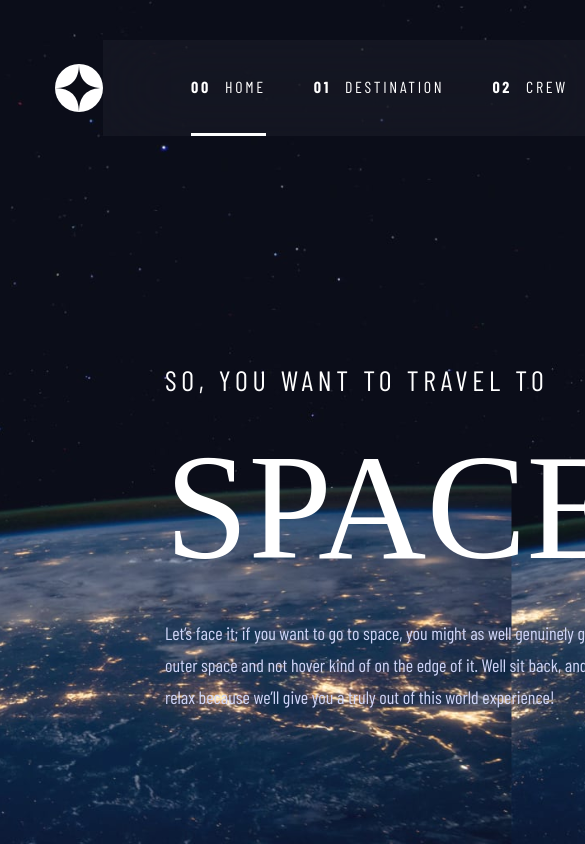
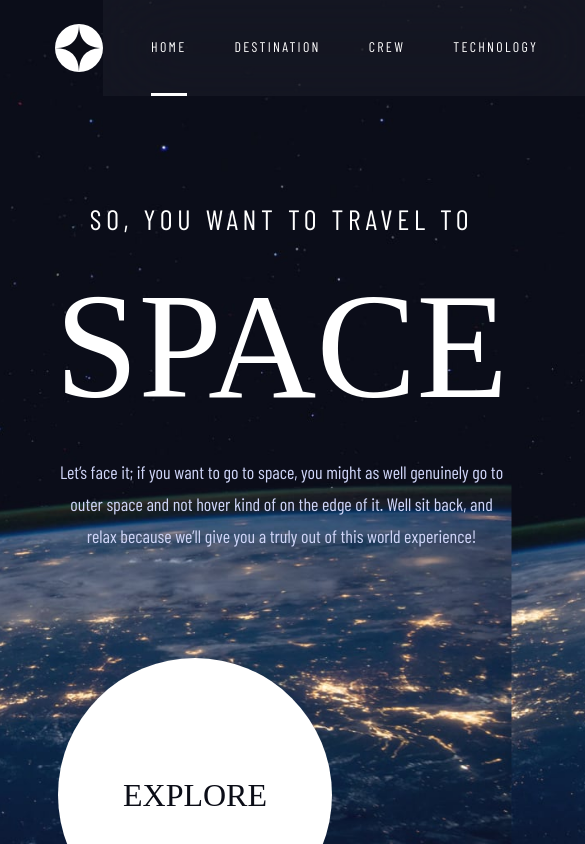
Before and after one commit to theritikshah/space-tourism, a Next.js app: page / in a window 390 px wide. Shown: the top 844 px of the page, 585 px wide, since content can reach past the window. Built offline with nearby package versions, Linux system fonts and the light colour scheme; a web font is replaced by a local one.

Commit message:
Home responsive changes

```diff
--- a/src/app/layout.module.scss
+++ b/src/app/layout.module.scss
@@ -20,6 +20,12 @@
         left: 6.5rem;
         z-index: 1;
 
+        @media screen and (max-width: "768px") {
+            display: none;
+        }
+
+
+
     }
 
     hr {
@@ -38,6 +44,12 @@
         height: 100%;
         padding: 0 4.8rem;
 
+        @media screen and (max-width: "768px") {
+            flex: none;
+            margin-left: auto;
+
+        }
+
         ul {
             display: flex;
             align-items: center;
@@ -49,8 +61,24 @@
             letter-spacing: 2.7px;
             height: 100%;
 
+            @media screen and (max-width: "768px") {
+                font-size: 1.4rem;
+                letter-spacing: 2.3px;
+
+
+                padding: 0;
+            }
+
+
 
             li {
+
+                @media screen and (max-width: "768px") {
+                    & b {
+                        display: none;
+                    }
+                }
+
                 display: flex;
                 align-items: center;
 
--- a/src/app/page.module.scss
+++ b/src/app/page.module.scss
@@ -5,6 +5,16 @@
   // height: calc(100% - 9.6rem);
   flex: 1;
   padding-bottom: 13.1rem;
+  flex-wrap: wrap;
+
+  @media screen and (max-width: "1024px") {
+    // justify-content: center;
+    // align-items: center;
+  }
+
+  @media screen and (max-width: "768px") {
+    gap: 10.6rem;
+  }
 
 
   .content {
@@ -14,6 +24,28 @@
     flex: 1;
     gap: 2.4rem;
 
+    p {
+      max-width: 44.4rem;
+    }
+
+
+
+    @media screen and (max-width: "768px") {
+      margin-top: 10.6rem;
+      align-items: center;
+      justify-content: center;
+
+      p {
+        text-align: center;
+      }
+
+      &.button {
+        justify-content: center;
+
+      }
+
+    }
+
   }
 
   .button {
@@ -21,6 +53,14 @@
     justify-content: flex-end;
     align-items: flex-end;
     flex: 1;
+
+    @media screen and (max-width: "768px") {
+
+      justify-content: center;
+
+
+
+    }
 
 
 
@@ -34,15 +74,17 @@
       background-color: white;
       background-clip: content-box;
       border-radius: 50rem;
-      border: 8.8rem solid transparent;
       transition: .3s;
       cursor: pointer;
-      margin-right: -8.8rem;
-      margin-bottom: -8.8rem;
+      // margin-right: -8.8rem;
+      // margin-bottom: -8.8rem;
 
       &:hover {
-        border: 8.8rem solid rgba(255, 255, 255, 0.106);
+        box-shadow: 0 0 0 8.8rem rgba(255, 255, 255, 0.106);
+        transform: scale(1.05);
       }
+
+
 
       h4 {
         color: $dark-blue;
--- a/src/styles/globals.scss
+++ b/src/styles/globals.scss
@@ -22,6 +22,9 @@ body {
 
     @media screen and (max-width: "768px") {
         background-image: url('/assets/home/background-home-tablet.jpg');
+
+        padding-top: 0;
+
     }
 
     @media screen and (max-width: "375px") {
@@ -35,6 +38,10 @@ body {
     height: calc(100% - 9.6rem);
     width: 100%;
     padding: 0 16.5rem;
+
+    @media screen and (max-width: "768px") {
+        padding: 0 5.5rem;
+    }
 
 
 
```
